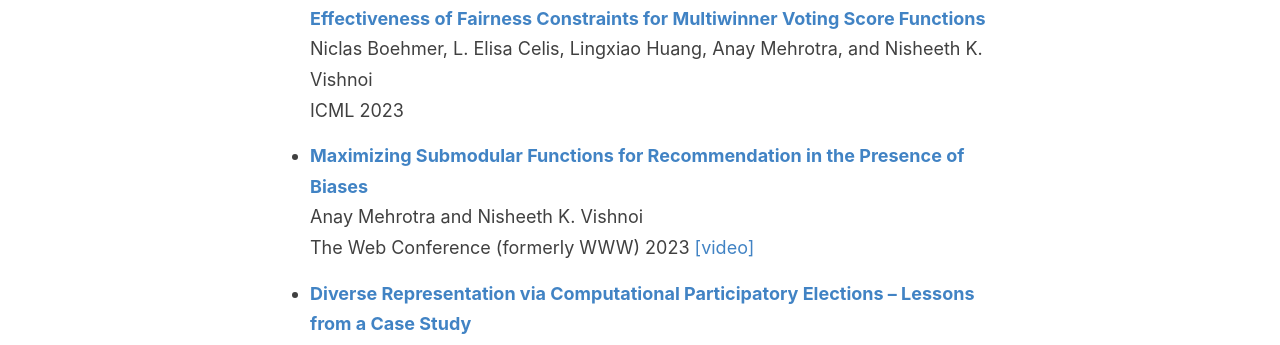
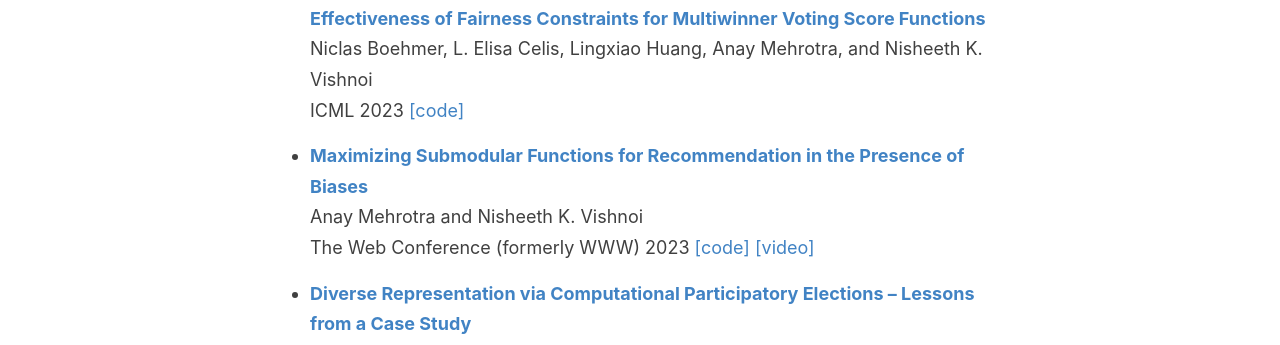
Before and after one commit to controlling-bias/controlling-bias.github.io, a Jekyll site: the page built from _posts/2020-07-23-papers.md, in a window 1280 px wide and 900 px high, scrolled down 1426 px. Shown: the part 160-505 px from the top of the window. Built offline with Jekyll 4.4.1, drawn with Linux system fonts in a browser that asks for light colours.

Commit message:
Update 2020-07-23-papers.md

```diff
--- a/_posts/2020-07-23-papers.md
+++ b/_posts/2020-07-23-papers.md
@@ -4,11 +4,11 @@ layout: default
 
 *	[<b> Subset Selection Based On Multiple Rankings in the Presence of Bias: Effectiveness of Fairness Constraints for Multiwinner Voting Score Functions</b>](https://arxiv.org/abs/2306.09835)\\
 	Niclas Boehmer, L. Elisa Celis, Lingxiao Huang, Anay Mehrotra, and Nisheeth K. Vishnoi\\
-	ICML 2023
+	ICML 2023 [[code]](https://github.com/AnayMehrotra/Selection-with-Multiple-Rankings-with-Bias)
 
 *	[<b> Maximizing Submodular Functions for Recommendation in the Presence of Biases</b>](https://arxiv.org/abs/2305.02806) \\
 	Anay Mehrotra and Nisheeth K. Vishnoi\\
-	The Web Conference (formerly WWW) 2023 [[video]](https://youtu.be/7VAiYORE09Q)
+	The Web Conference (formerly WWW) 2023 [[code]](https://github.com/AnayMehrotra/Submodular-Maximization-in-the-Presence-of-Biases) [[video]](https://youtu.be/7VAiYORE09Q)
 
 *	[<b> Diverse Representation via Computational Participatory Elections – Lessons from a Case Study</b>](https://arxiv.org/abs/2205.15394)\\
 	Florian Evéquoz, Johan Rochel, Vijay Keswani, L. Elisa Celis\\
```
